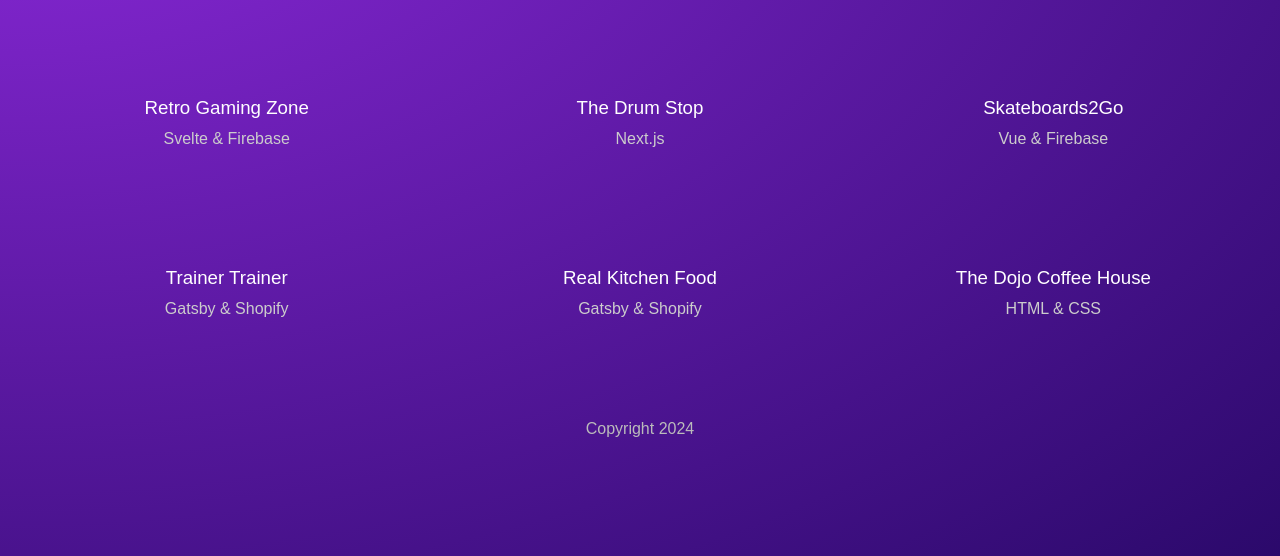
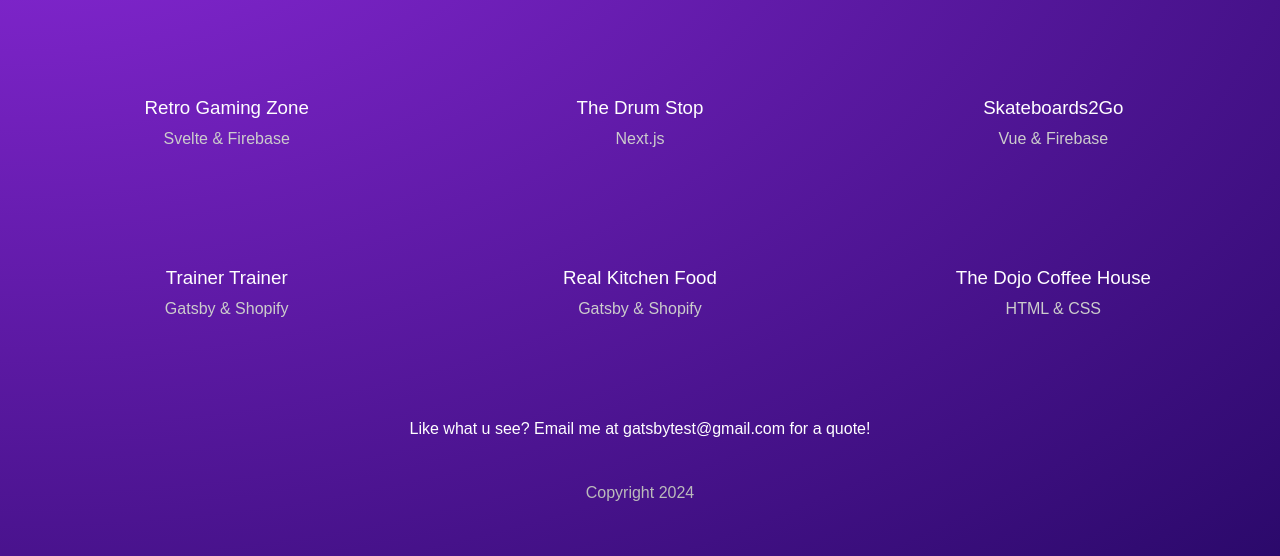
Before and after one commit to ArtemMrdn/-gatsby-template, a Gatsby site: page /projects in a window 1280 px wide. Shown: the part 244-800 px from the top of the page. Built offline with nearby package versions, Linux system fonts and the light colour scheme; Gatsby itself is replaced by a stand-in of ours.

Commit message:
Multiple Queries

```diff
--- a/gatsby-config.js
+++ b/gatsby-config.js
@@ -22,5 +22,6 @@
     title: "Gatsby template",
     description: "Template with gatsby",
     copyright: "This website is copyright 2024",
+    contact: "gatsbytest@gmail.com",
   },
 };
--- a/src/pages/projects/index.js
+++ b/src/pages/projects/index.js
@@ -4,8 +4,8 @@
 import { Link, graphql } from "gatsby";
 
 const Projects = ({ data }) => {
-  console.log(data);
-  const projects = data.allMarkdownRemark.nodes;
+  const projects = data.projects.nodes;
+  const contact = data.contact.siteMetadata.contact;
 
   return (
     <Layout>
@@ -22,6 +22,7 @@
             </Link>
           ))}
         </div>
+        <p>Like what u see? Email me at {contact} for a quote!</p>
       </div>
     </Layout>
   );
@@ -31,8 +32,8 @@
 
 // export page query
 export const query = graphql`
-  query MyQuery {
-    allMarkdownRemark(sort: { frontmatter: { date: ASC } }) {
+  query ProjectsPage {
+    projects: allMarkdownRemark(sort: { frontmatter: { date: ASC } }) {
       nodes {
         frontmatter {
           slug
@@ -42,5 +43,10 @@
         id
       }
     }
+    contact: site {
+      siteMetadata {
+        contact
+      }
+    }
   }
 `;
```
